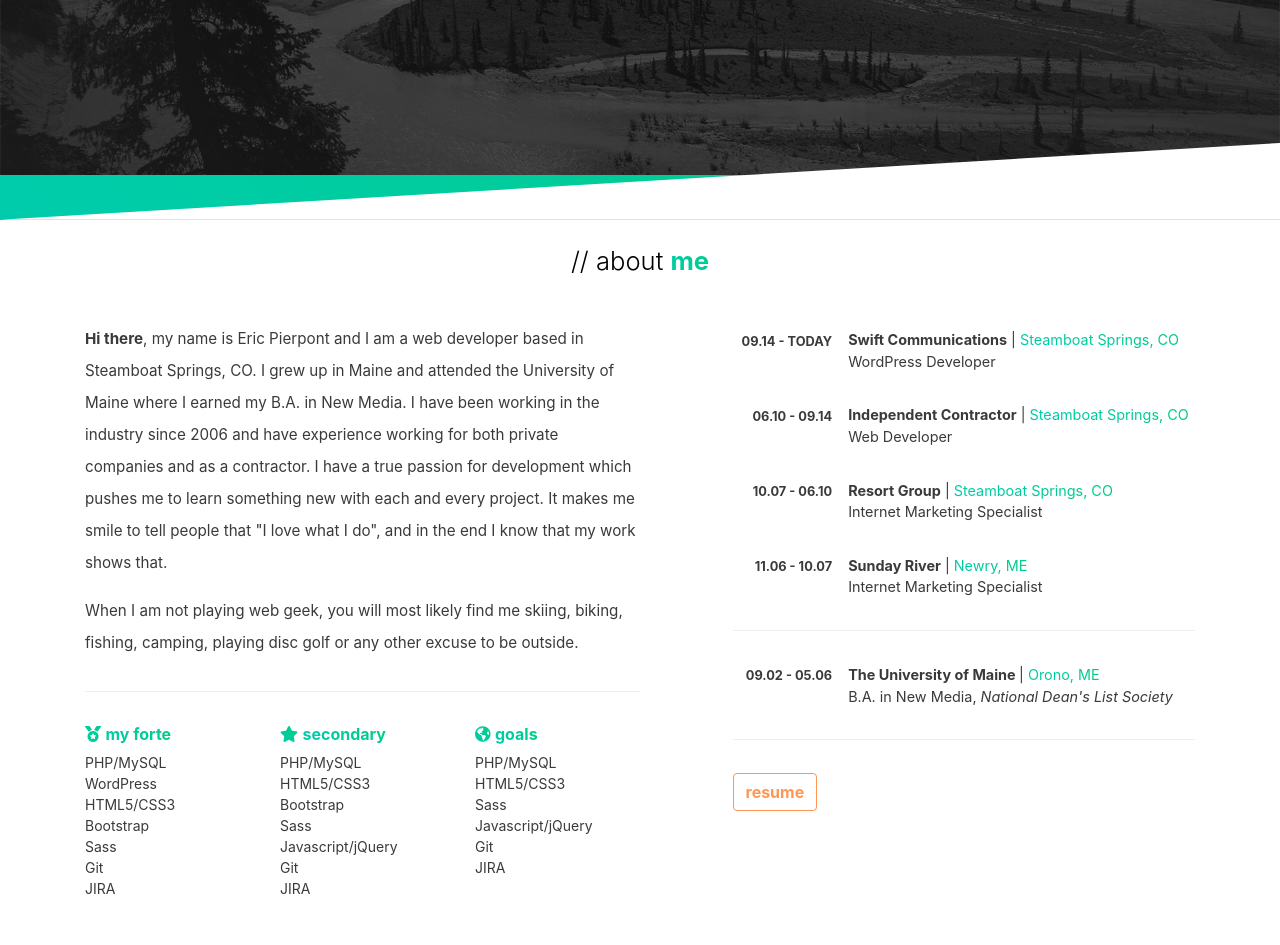
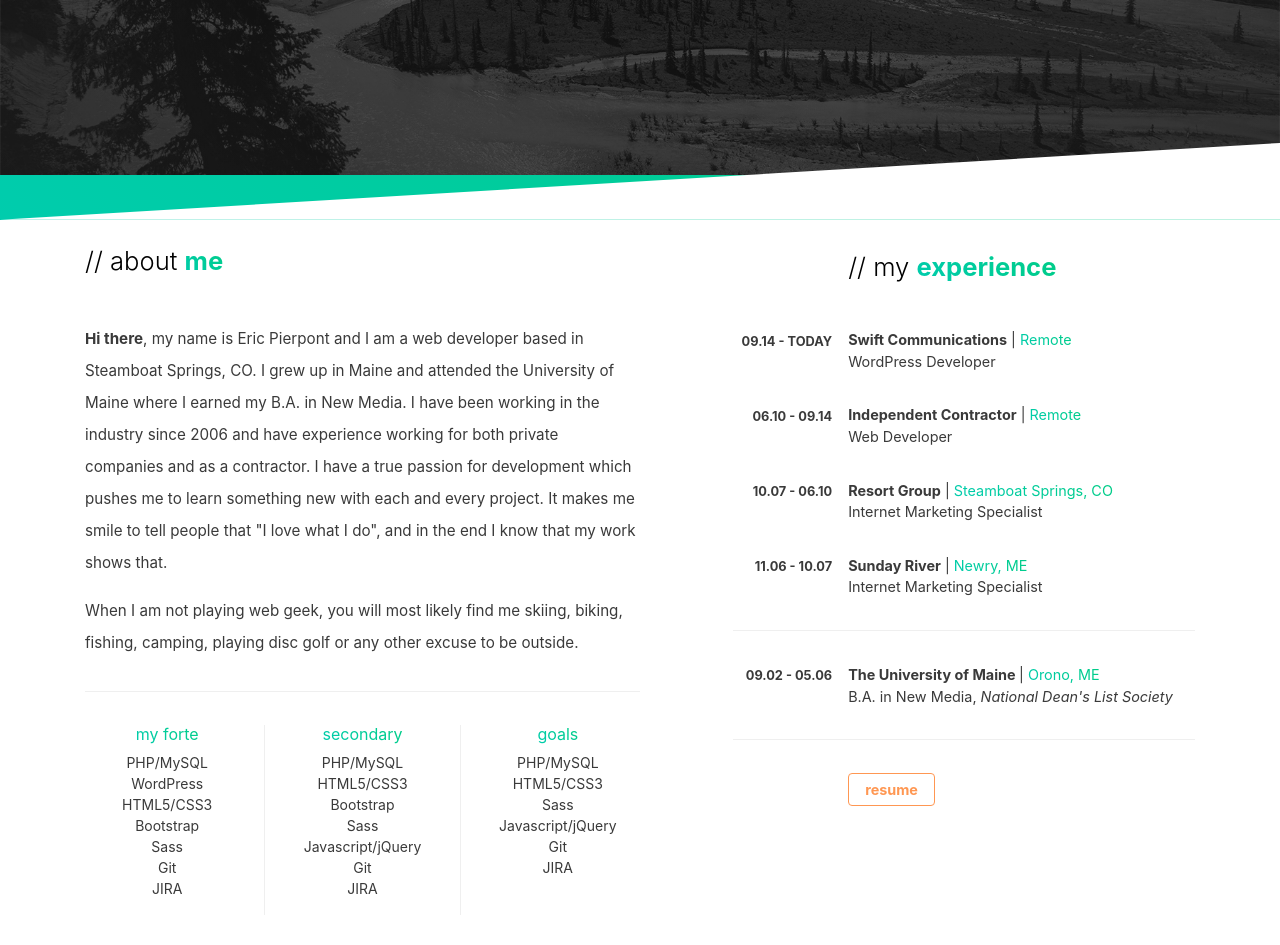
Before and after one commit to epierpont/Eric-Pierpont, a PHP site: page / in a window 1280 px wide. Shown: the part 494-1439 px from the top of the page. Run offline with PHP 8.4, Linux system fonts and the light colour scheme; some libraries are stand-ins or nearby versions.

Commit message:
Finished about me, started recent projects

```diff
--- a/css/main.css
+++ b/css/main.css
@@ -252,6 +279,10 @@ header {
 	color: #000;
 	font-size: 1rem;
 	font-weight: 100;
+}
+
+#about-me h4 span {
+	font-weight: 400;
 }
 
 #about-me ul {
@@ -286,9 +317,28 @@ header {
 	margin-bottom: 2rem;
 }
 
+#about-me .experience .row.title {
+	margin-bottom: 0;
+}
+
 #about-me .experience span {
 	font-weight: 400;
 }
+
+#about-me .experience .row.title span {
+	font-weight: 700;
+}
+
+#about-me .skill-set {
+	text-align: center;
+}
+
+#about-me .skill-set .forte,
+#about-me .skill-set .secondary {
+	border-right: 1px solid #efefef;
+}
+
+
 
 .divider {
 	background: linear-gradient(45deg, #00ccad, #00cc86);
@@ -312,6 +362,13 @@ header {
 	color: #ff9752;
 	font-weight: 700;
 	text-transform: lowercase;
+	font-size: .9rem;
+	padding: .3rem 1rem;
+}
+
+.btn:hover {
+	background-color: #00ccad;
+	border: 1px solid #00ccad;
 }
 
 /*#about-me .card {
--- a/index.php
+++ b/index.php
@@ -97,24 +97,23 @@
 
 					<div class="container">
 
-					<div class="row">
-						<div class="col">
-							<h2 class="text-center">// about <span>me</span></h2>
-						</div><!-- END .col -->
-					</div><!-- END .row -->
+
 
 					<div class="row no-gutters">
 						<div class="col-6">
+
+							<h2>// about <span>me</span></h2>
+
 							<p><strong>Hi there</strong>, my name is Eric Pierpont and I am a web developer based in Steamboat Springs, CO. I grew up in Maine and attended the University of Maine where I earned my B.A. in New Media. I have been working in the industry since 2006 and have experience working for both private companies and as a contractor. I have a true passion for development which pushes me to learn something new with each and every project. It makes me smile to tell people that "I love what I do", and in the end I know that my work shows that.</p>
 
 							<p>When I am not playing web geek, you will most likely find me skiing, biking, fishing, camping, playing disc golf or any other excuse to be outside.</p>
 
 							<hr />
 
-							<div class="row">
+							<div class="row skill-set">
 
-								<div class="col">
-									<h4><i class="fas fa-medal"></i> <span>my forte</span></h4>
+								<div class="col forte">
+									<h4><span>my forte</span></h4>
 									<ul>
 										<li>PHP/MySQL</li>
 										<li>WordPress</li>
@@ -126,8 +125,8 @@
 									</ul>
 								</div>
 
-								<div class="col">
-									<h4><i class="fas fa-star"></i> <span>secondary</span></h4>
+								<div class="col secondary">
+									<h4><span>secondary</span></h4>
 									<ul>
 										<li>PHP/MySQL</li>
 										<li>HTML5/CSS3</li>
@@ -139,8 +138,8 @@
 									</ul>
 								</div>
 
-								<div class="col">
-									<h4><i class="fas fa-globe-americas"></i> <span>goals</span></h4>
+								<div class="col goals">
+									<h4><span>goals</span></h4>
 									<ul>
 										<li>PHP/MySQL</li>
 										<li>HTML5/CSS3</li>
@@ -159,15 +158,20 @@
 
 						<div class="col-5 experience">
 
+							<div class="row no-gutters title">
+								<div class="col-3 date"></div>
+								<div class="col-9"><h2>// my <span>experience</span></h2></div>
+							</div>
+
 							<div class="row no-gutters">
 								<div class="col-3 date">09.14 - Today</div>
-								<div class="col-9"><strong>Swift Communications</strong> | <span>Steamboat Springs, CO</span><br/>
+								<div class="col-9"><strong>Swift Communications</strong> | <span>Remote</span><br/>
 									WordPress Developer</div>
 							</div>
 
 							<div class="row no-gutters">
 								<div class="col-3 date">06.10 - 09.14</div>
-								<div class="col-9"><strong>Independent Contractor</strong> | <span>Steamboat Springs, CO</span><br/>
+								<div class="col-9"><strong>Independent Contractor</strong> | <span>Remote</span><br/>
 									Web Developer</div>
 							</div>
 
@@ -193,7 +197,10 @@
 
 							<hr />
 
-							<a class="btn btn-primary" href="#" role="button">Resume</a>
+							<div class="row no-gutters">
+								<div class="col-3 date"></div>
+								<div class="col-9"><a class="btn btn-primary" href="#" role="button">Resume</a></div>
+							</div>
 
 						</div>
 
@@ -203,9 +210,60 @@
 
 				</section>
 
+				<div class="divider">
+					<svg xmlns="http://www.w3.org/2000/svg" viewBox="0 0 100 100" preserveAspectRatio="none">
+				    <polygon fill="black" points="0,100 100,0 100,100"/>
+				  </svg>
+				</div>
+
 				<section id="recent-work">
 
-					<div class="row no-gutters">
+					<div class="row">
+						<div class="col text-center"><h2>// recent <span>projects</span></h2></div>
+					</div>
+
+					<div class="container">
+						<div class="row no-gutters">
+
+							<div class="col-4 px-lg-2">
+								<div class="card shadow">
+									<a href="#"><img class="card-img-top" src="/img/work-steamboat.jpg" alt="Card image cap"></a>
+									<div class="card-body">
+										<img src="https://mfr.steamboattoday.com/wp-content/uploads/sites/8/2019/03/st-logo-2x.png" alt="SteamboatToday.com Logo">
+										<p class="card-text"><strong>Development</strong></p>
+										<p class="card-text">Duis quis enim nec sapien fringilla interdum. Ut faucibus blandit mauris, rutrum varius lorem ultrices nec. Duis eu porta felis. Integer aliquam est sapien, a tristique ante ornare eget. Nam vel lacinia eros. Proin viverra ut mauris ac consequat. Proin malesuada dui tincidunt, euismod justo vitae, vestibulum nulla. Nunc tristique finibus sem eget feugiat.</p>
+									</div>
+								</div>
+							</div>
+
+							<div class="col-4 px-lg-2">
+								<div class="card">
+									<a href="#"><img class="card-img-top" src="/img/work-steamboat.jpg" alt="Card image cap"></a>
+									<div class="card-body">
+										<img src="https://mfr.steamboattoday.com/wp-content/uploads/sites/8/2019/03/st-logo-2x.png" alt="SteamboatToday.com Logo">
+										<p class="card-text"><strong>Development</strong></p>
+										<p class="card-text">Duis quis enim nec sapien fringilla interdum. Ut faucibus blandit mauris, rutrum varius lorem ultrices nec. Duis eu porta felis. Integer aliquam est sapien, a tristique ante ornare eget. Nam vel lacinia eros. Proin viverra ut mauris ac consequat. Proin malesuada dui tincidunt, euismod justo vitae, vestibulum nulla. Nunc tristique finibus sem eget feugiat.</p>
+									</div>
+								</div>
+							</div>
+
+							<div class="col-4 px-lg-2">
+								<div class="card">
+									<a href="#"><img class="card-img-top" src="/img/work-steamboat.jpg" alt="Card image cap"></a>
+									<div class="card-body">
+										<img src="https://mfr.steamboattoday.com/wp-content/uploads/sites/8/2019/03/st-logo-2x.png" alt="SteamboatToday.com Logo">
+										<p class="card-text"><strong>Development</strong></p>
+										<p class="card-text">Duis quis enim nec sapien fringilla interdum. Ut faucibus blandit mauris, rutrum varius lorem ultrices nec. Duis eu porta felis. Integer aliquam est sapien, a tristique ante ornare eget. Nam vel lacinia eros. Proin viverra ut mauris ac consequat. Proin malesuada dui tincidunt, euismod justo vitae, vestibulum nulla. Nunc tristique finibus sem eget feugiat.</p>
+									</div>
+								</div>
+							</div>
+
+						</div>
+					</div>
+
+
+
+					<!--<div class="row no-gutters">
 
 						<div class="col-3 text-center">
 							<div class="container d-flex h-100">
@@ -233,7 +291,7 @@
 							</div>
 						</div>
 
-					</div>
+					</div>-->
 
 				</section>
 
```
Also changed, not shown: other parts of css/main.css (+32 -5 lines), img/work-steamboat.jpg (added).
